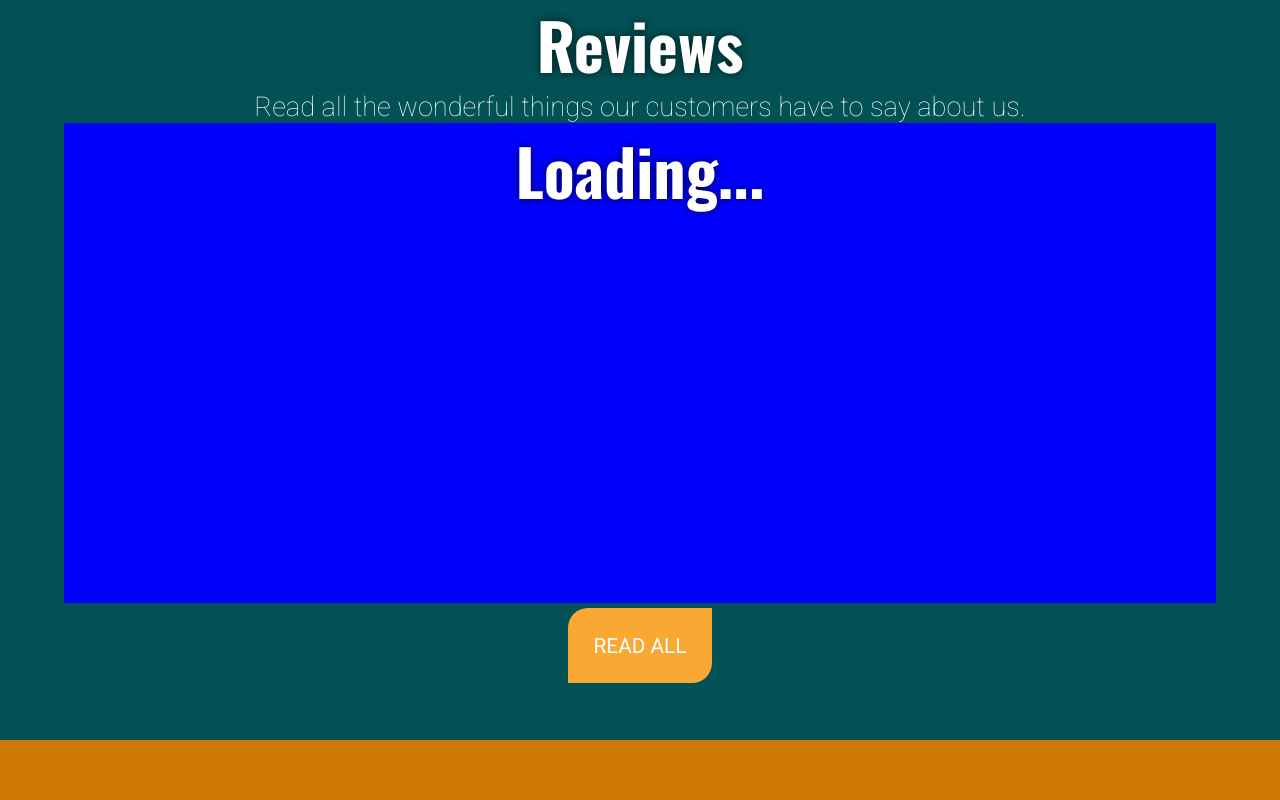
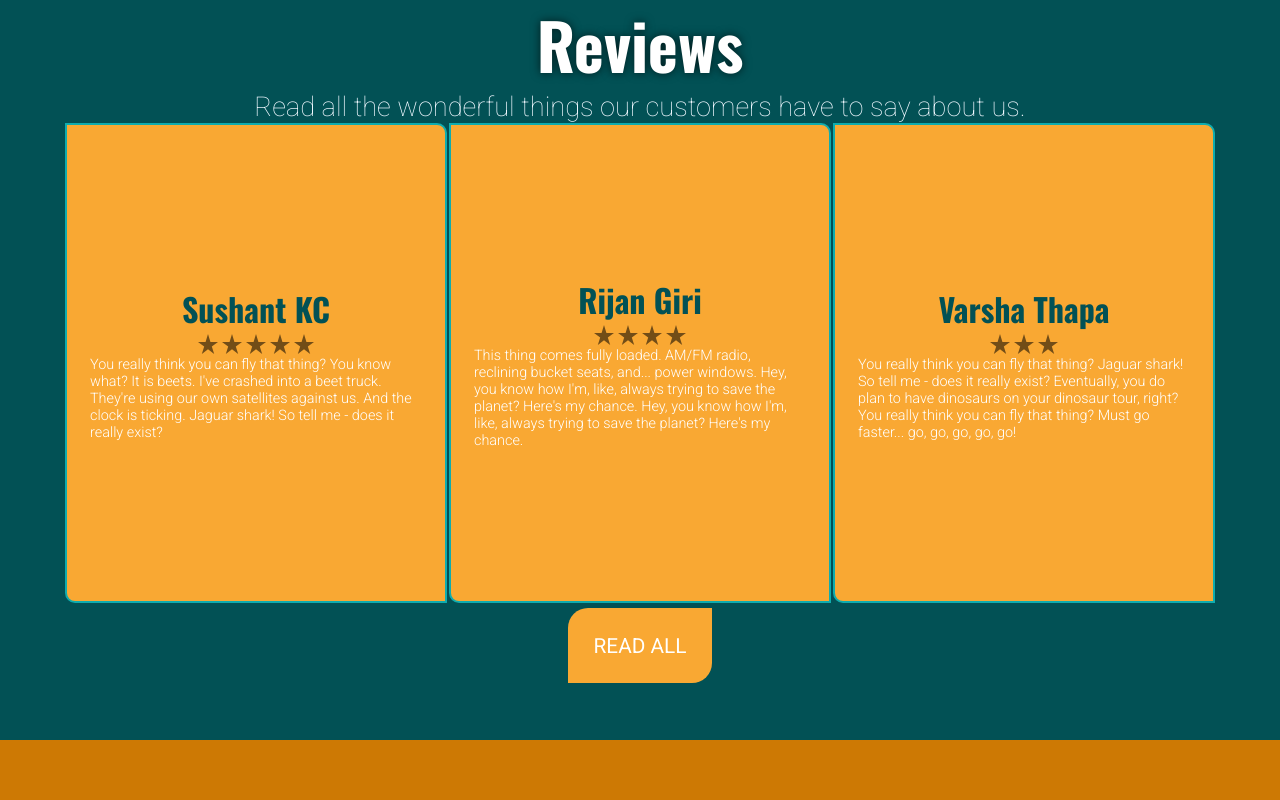
Before and after one commit to mukulboro/yash-journeys, a Next.js app: page / in a window 1280 px wide. Shown: the part 2460-3260 px from the top of the page. Built offline with nearby package versions, Linux system fonts and the light colour scheme; no server answers.

Commit message:
homepage complete

```diff
--- a/components/About.jsx
+++ b/components/About.jsx
@@ -6,6 +6,14 @@ const About = () => {
     <div className={styles.mainBody}>
             <h1 className="title">About Us</h1>
 
+            <img src="logo.png" alt="yash-journeys-logo" />
+
+            <h2 className="subtitle">Lorem ipsum, dolor sit amet consectetur adipisicing elit. Ipsa voluptate repudiandae deleniti eveniet numquam dolor soluta at et expedita adipisci! Odit laborum ipsa voluptatem recusandae facere dignissimos, corrupti placeat nobis optio aut voluptate vitae mollitia dolorem, fuga, ullam alias atque quidem nemo aliquid possimus libero at. Dolor possimus dolore laboriosam delectus harum quae nostrum animi aliquam. Amet ducimus numquam tenetur?</h2>
+
+            <br />
+
+            <button className="actionButton">Learn More</button>
+
     </div>
   )
 }
--- a/components/Reviews.jsx
+++ b/components/Reviews.jsx
@@ -2,12 +2,14 @@ import React from 'react'
 import styles from "../styles/Reviews.module.css"
 import { useState, useEffect } from 'react'
 import { constants } from './constants'
+import StarRateIcon from '@mui/icons-material/StarRate';
+
 
 const Reviews = () => {
 
   useEffect(()=>{
     const getData = async ()=>{
-      fetch(`${constants.apiURL}/tours`)
+      fetch(`${constants.apiURL}/reviews`)
         .then(response => response.json())
         .then(data => setReviewData(data.slice(0, 3)));
     }
@@ -22,7 +24,7 @@ const Reviews = () => {
             <h2 className="subtitle">Read all the wonderful things our customers have to say about us.</h2>
 
             <section className={styles.reviewGrid}>
-              { reviewData? <h1>Aayo</h1> : <h1 className="title">Loading...</h1>  }
+              { reviewData? <ReviewDetails data={reviewData}/> : <h1 className="title">Loading...</h1>  }
             </section>
 
             <button className="actionButtonAlt">Read All</button>
@@ -31,4 +33,28 @@ const Reviews = () => {
   )
 }
 
+
+const ReviewDetails = ({ data })=>{
+
+  return data.map((review)=>{
+    return <section className={styles.reviewDetail}>
+      <h1>{review.title}</h1>
+      <section>
+      <ReviewStars number={review.stars}/>
+      </section>
+      <h2>{review.body.slice(0, 300)}</h2>
+    </section>
+  })
+}
+
+const ReviewStars = ({ number })=>{
+  const stars = [];
+  const starIcon = <StarRateIcon color='action'/>
+  for(let i=0; i<number; i++){
+    stars.push(starIcon);
+  }
+
+  return stars;
+}
+
 export default Reviews
--- a/components/constants.js
+++ b/components/constants.js
@@ -1,3 +1,3 @@
 export const constants = {
-    apiURL: "http://192.168.18.9:3000/api"
+    apiURL: "http://localhost:3000/api"
 }
--- a/pages/api/reviews.js
+++ b/pages/api/reviews.js
@@ -1,19 +1,20 @@
-const reviewData = ()=>[
+const reviewData = [
     {
-        name: "Sushant KC",
-        body: "God creates dinosaurs. God destroys dinosaurs. God creates Man. Man destroys God. Man creates Dinosaurs. My dad once told me, laugh and the world laughs with you, Cry, and I'll give you something to cry about you little bastard! Yes, Yes, without the oops!",
-        stars: 5,
+        title: "Sushant KC",
+        body: "You really think you can fly that thing? You know what? It is beets. I've crashed into a beet truck. They're using our own satellites against us. And the clock is ticking. Jaguar shark! So tell me - does it really exist? ",
+        stars: 5
+    },
+
+    {
+        title: "Rijan Giri",
+        body: "This thing comes fully loaded. AM/FM radio, reclining bucket seats, and... power windows. Hey, you know how I'm, like, always trying to save the planet? Here's my chance. Hey, you know how I'm, like, always trying to save the planet? Here's my chance.",
+        stars: 4
     },
     {
-        name: "Rijan Giri",
-        body: "We gotta burn the rain forest, dump toxic waste, pollute the air, and rip up the OZONE! 'Cause maybe if we screw up this planet enough, they won't want it anymore! Checkmate... Must go faster... go, go, go, go, go! Just my luck, no ice. Must go faster.",
-        stars: 4,
+        title: "Varsha Thapa",
+        body: "You really think you can fly that thing? Jaguar shark! So tell me - does it really exist? Eventually, you do plan to have dinosaurs on your dinosaur tour, right? You really think you can fly that thing? Must go faster... go, go, go, go, go!",
+        stars: 3
     },
-    {
-        name: "Varsha Thapa",
-        body: "Yeah, but your scientists were so preoccupied with whether or not they could, they didn't stop to think if they should. Jaguar shark! So tell me - does it really exist? Hey, take a look at the earthlings. Goodbye! Remind me to thank John for a lovely weekend.",
-        stars: 3,
-    }
 ]
 
 export default function handler(req, res) {
--- a/pages/index.js
+++ b/pages/index.js
@@ -25,6 +25,5 @@ export default function Home() {
   <a id="team" ></a>
   <About/>
 
-
   </>
 }
--- a/styles/About.module.css
+++ b/styles/About.module.css
@@ -7,3 +7,7 @@
     align-items: center;
     background-color: var(--dark-yellow);
 }
+
+.mainBody img{
+    height: 10rem;
+}
--- a/styles/Reviews.module.css
+++ b/styles/Reviews.module.css
@@ -12,5 +12,62 @@
     height: 60%;
     display: flex;
     margin-bottom: 5px;
-    background-color: blue;
 }
+
+.reviewDetail{
+    transition: 1s;
+    background-color: var(--accent-yellow);
+    border: solid var(--main-color) 2px;
+    width: 100%;
+    display: flex;
+    flex-direction: column;
+    justify-content: center;
+    align-items: center;
+    padding: 2%;
+    margin: 0 1px;
+    border-radius: 0 10px 0 10px;
+}
+
+.reviewDetail:hover{
+    transition: 1s;
+    background-color: var(--dark-yellow);
+    border-color: var(--accent-yellow);
+    border-radius: 10px 0 10px 0;
+}
+
+.reviewDetail h1{
+    font-family: 'Oswald';
+    color: var(--background-color);
+    font-size: 2rem;
+    overflow-y: hidden;
+
+}
+
+.reviewDetail h2{
+    font-size: 0.9rem;
+    font-family: 'Roboto';
+    color: white;
+    font-weight: 300;
+    overflow-y: hidden;
+
+}
+
+.reviewDetail section{
+    display: flex;
+}
+
+@media only screen and (max-width: 820px) {
+    .mainBody{
+        height: fit-content;
+        padding-bottom: 10px;
+    }
+
+    .reviewDetail{
+        margin: 5px auto;
+    }
+
+
+    .reviewGrid{
+        flex-direction: column;
+    }
+}
```
